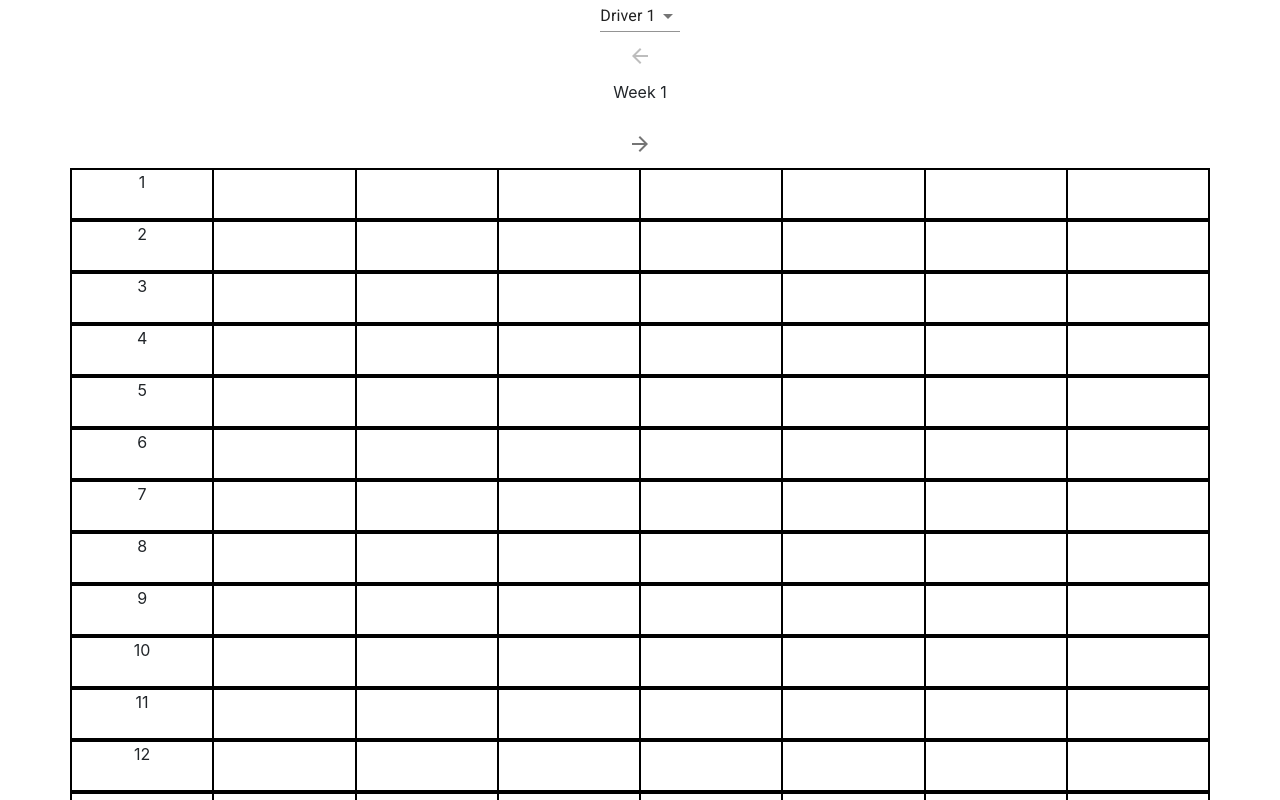
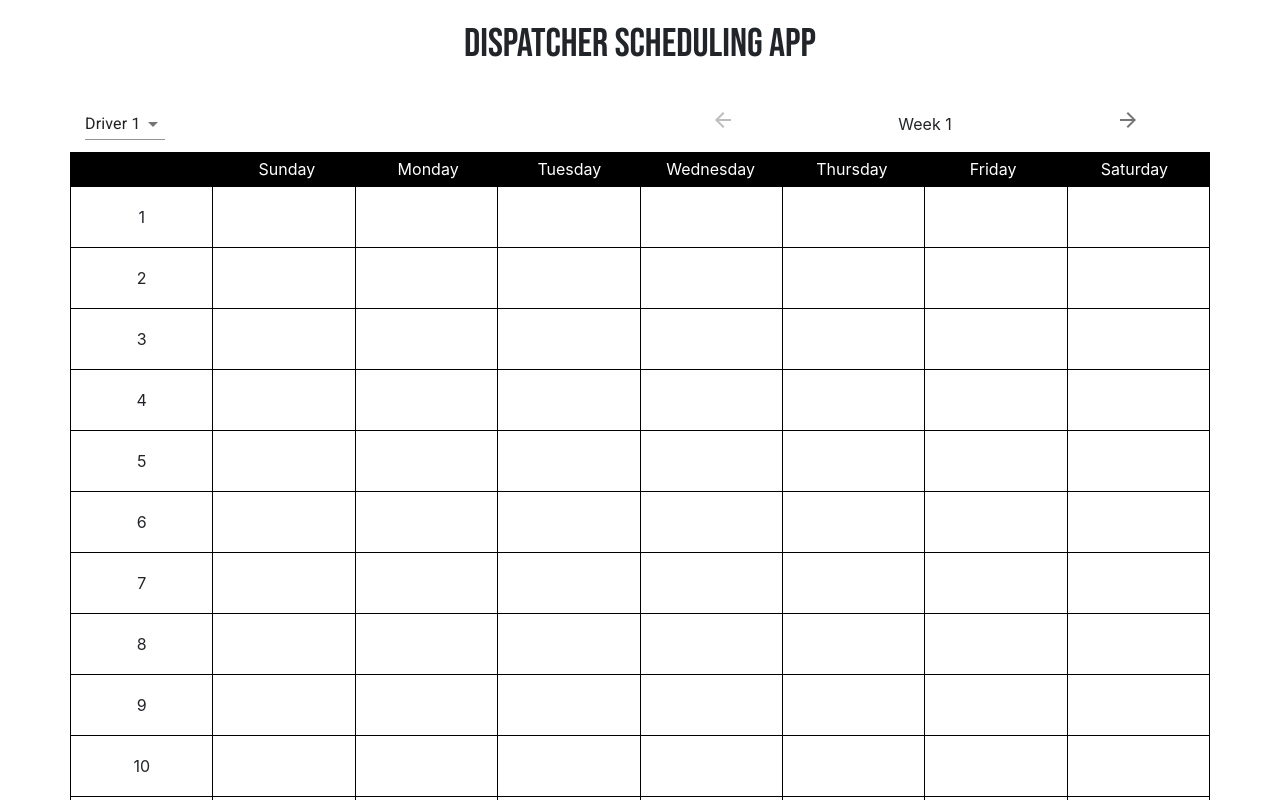
Before and after one commit to arimame/dispatcher_app, a React (Create React App) app: page / in a window 1280 px wide. Shown: the top 800 px of the page. Built offline with nearby package versions, Linux system fonts and the light colour scheme; the HTML template or start-up script is replaced by a standard one.

Commit message:
Style App, CalendarView, and Selector componets

```diff
--- a/public/index.html
+++ b/public/index.html
@@ -10,6 +10,7 @@
       content="Web site created using create-react-app"
     />
     <link rel="stylesheet" href="https://fonts.googleapis.com/css?family=Roboto:300,400,500,700&display=swap" />
+    <link href="https://fonts.googleapis.com/css2?family=Bebas+Neue&display=swap" rel="stylesheet">
     <link rel="stylesheet" href="https://fonts.googleapis.com/icon?family=Material+Icons" />
     <link rel="apple-touch-icon" href="%PUBLIC_URL%/logo192.png" />
     <!--
--- a/src/App.css
+++ b/src/App.css
@@ -2,41 +2,44 @@
   text-align: center;
 }
 
-.App-logo {
-  height: 40vmin;
-  pointer-events: none;
+.Header {
+  padding: 20px;
+  font-family: 'Bebas Neue', cursive;
 }
 
-@media (prefers-reduced-motion: no-preference) {
-  .App-logo {
-    animation: App-logo-spin infinite 20s linear;
-  }
+.Driver-container {
+  display: flex;
+  align-items: center;
 }
 
-.App-header {
-  background-color: #282c34;
-  min-height: 100vh;
-  display: flex;
-  flex-direction: column;
-  align-items: center;
-  justify-content: center;
-  font-size: calc(10px + 2vmin);
+.Calendar-header p {
+  margin-top: 1rem;
+  margin-bottom: 1rem;
+}
+
+.Calendar-container {
+  border-bottom: 1px solid black;
+}
+
+.Days-header {
+  padding: 5px;
+  background-color: black;
   color: white;
 }
 
-.App-link {
-  color: #61dafb;
+.Grid-row {
+  border-top: 1px solid black;
 }
 
-.Black-border {
-  border: 1px solid black;
+.Time-col {
+  display: flex;
+  justify-content: center;
+  align-items: center;
+  border-right: 1px solid black;
+  border-left: 1px solid black;
 }
 
-@keyframes App-logo-spin {
-  from {
-    transform: rotate(0deg);
-  }
-  to {
-    transform: rotate(360deg);
-  }
+.Grid-col {
+  height: 60px;
+  border-right: 1px solid black;
 }
--- a/src/App.js
+++ b/src/App.js
@@ -1,9 +1,14 @@
 import React from 'react';
 import './App.css';
-import 'bootstrap/dist/css/bootstrap.min.css';
 import DriverSelector from './components/DriverSelector.js';
 import WeekSelector from './components/WeekSelector.js';
 import CalendarView from './components/CalendarView.js';
+import 'bootstrap/dist/css/bootstrap.min.css';
+import Container from 'react-bootstrap/Container'
+import Row from 'react-bootstrap/Row'
+import Col from 'react-bootstrap/Col'
+
+import createEmptyCalendar from './helpers/emptyCalendar.js';
 
 const days = ["Sunday", "Monday", "Tuesday", "Wednesday", "Thursday", "Friday", "Saturday"];
 const time = [1,2,3,4,5,6,7,8,9,10,11,12,13,14,15,16,17,18,19,20,21,22,23,24];
@@ -28,8 +33,17 @@ function App() {
 
   return (
     <div className="App">
-      <DriverSelector selectedDriver={selectedDriver} driverChanged={driverChanged}/>
-      <WeekSelector week={week} backWeek={backWeek} forwardWeek={forwardWeek}/>
+      <h1 className="Header">Dispatcher Scheduling App</h1>
+      <Container className="Calendar-header">
+        <Row>
+          <Col className="Driver-container">
+            <DriverSelector selectedDriver={selectedDriver} driverChanged={driverChanged}/>
+          </Col>
+          <Col>
+            <WeekSelector week={week} backWeek={backWeek} forwardWeek={forwardWeek}/>
+          </Col>
+        </Row>
+      </Container>
       <CalendarView days={days} time={time}/>
     </div>
   );
--- a/src/components/CalendarView.js
+++ b/src/components/CalendarView.js
@@ -7,12 +7,19 @@ function CalendarView(props) {
 
   return (
     <div>
-    <Container>
+    <Container className="Calendar-container">
+      <Row className="Days-header">
+        <Col>
+        </Col>
+        {props.days.map(day => (
+          <Col>{day}</Col>
+        ))}
+      </Row>
       {props.time.map(hour => (
-        <Row className="Black-border">
-          <Col className="Black-border" style={{height: 50}}>{hour}</Col>
+        <Row className="Grid-row">
+          <Col className="Time-col">{hour}</Col>
           {props.days.map(day => (
-            <Col className="Black-border"></Col>
+            <Col className="Grid-col"></Col>
           ))}
         </Row>
       ))}
--- a/src/components/WeekSelector.js
+++ b/src/components/WeekSelector.js
@@ -2,18 +2,31 @@ import React from 'react';
 import IconButton from '@material-ui/core/IconButton';
 import ArrowBackIcon from '@material-ui/icons/ArrowBack';
 import ArrowForwardIcon from '@material-ui/icons/ArrowForward';
+import Container from 'react-bootstrap/Container'
+import Row from 'react-bootstrap/Row'
+import Col from 'react-bootstrap/Col'
 
 function WeekSelector(props) {
 
   return (
     <div>
+      <Container>
+        <Row>
+          <Col>
             <IconButton aria-label="back" onClick={props.backWeek} disabled={props.week <= 1}>
               <ArrowBackIcon />
             </IconButton>
+          </Col>
+          <Col xs={6}>
             <p>Week {props.week}</p>
+          </Col>
+          <Col>
             <IconButton aria-label="forward" onClick={props.forwardWeek} disabled={props.week >= 52} >
               <ArrowForwardIcon />
               </IconButton>
+          </Col>
+        </Row>
+      </Container>
     </div>
   );
 }
```
Lines whose indentation alone changed are shown as unchanged.
